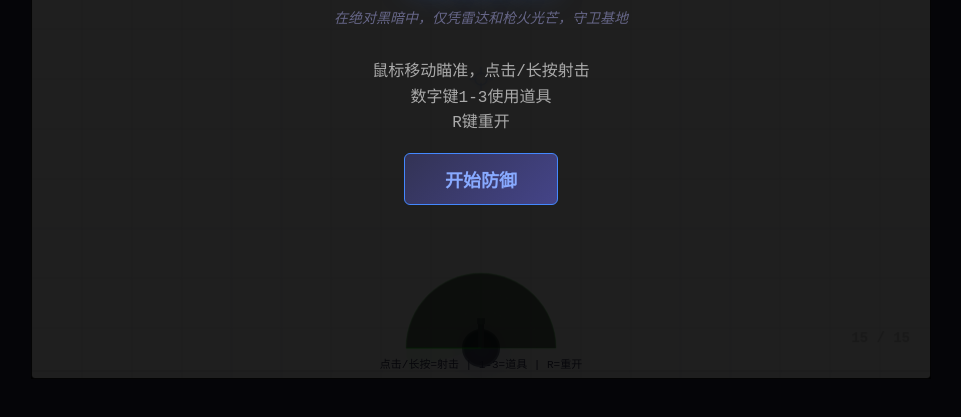
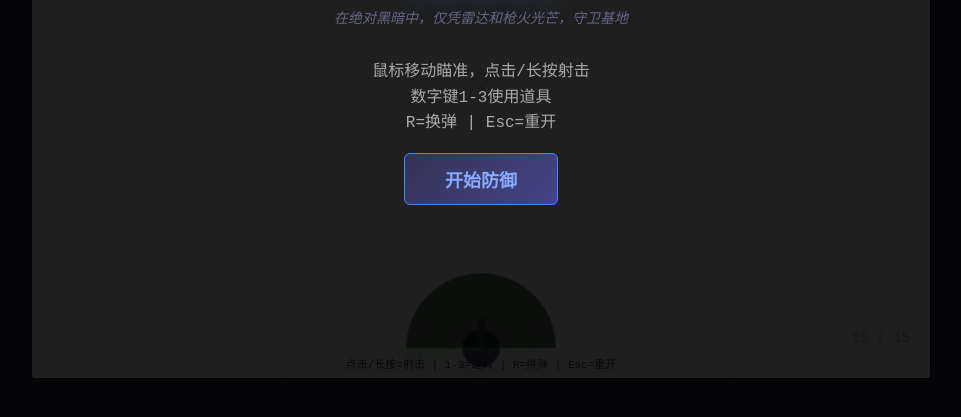
Before and after one commit to fengicheng/dark-gold-miner, a plain HTML site: page index.html in a window 1280 px wide. Shown: the part 321-738 px from the top of the page, without its empty margins (159-1120 px from the left). Drawn offline with Linux system fonts and the light colour scheme.

Commit message:
更新菜单和底部提示：R=换弹 | Esc=重开

```diff
--- a/index.html
+++ b/index.html
@@ -13,7 +13,7 @@
         <div id="menuScreen" class="overlay">
             <h1>暗域防线</h1>
             <p class="subtitle">在绝对黑暗中，仅凭雷达和枪火光芒，守卫基地</p>
-            <p>鼠标移动瞄准，点击/长按射击<br>数字键1-3使用道具<br>R键重开</p>
+            <p>鼠标移动瞄准，点击/长按射击<br>数字键1-3使用道具<br>R=换弹 | Esc=重开</p>
             <button id="startBtn" class="btn">开始防御</button>
         </div>
 
@@ -23,7 +23,7 @@
             <button id="endBtn" class="btn">再来一局</button>
         </div>
 
-        <div class="controls-hint">点击/长按=射击 | 1-3=道具 | R=重开</div>
+        <div class="controls-hint">点击/长按=射击 | 1-3=道具 | R=换弹 | Esc=重开</div>
     </div>
 
     <script type="module" src="js/main.js"></script>
```
